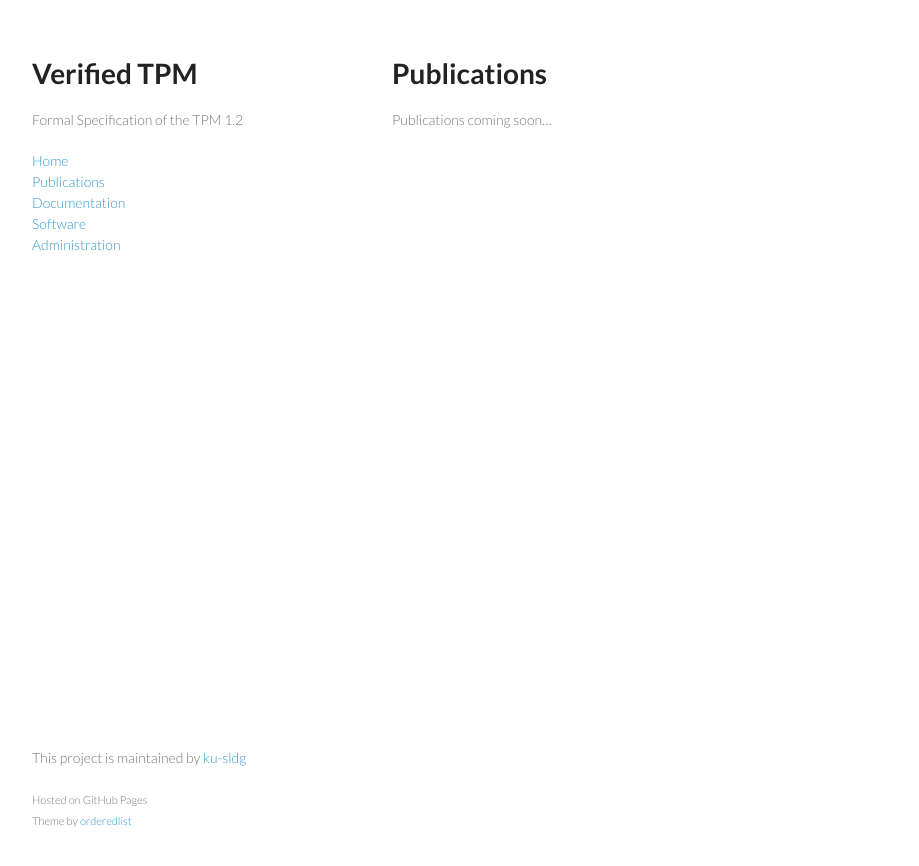
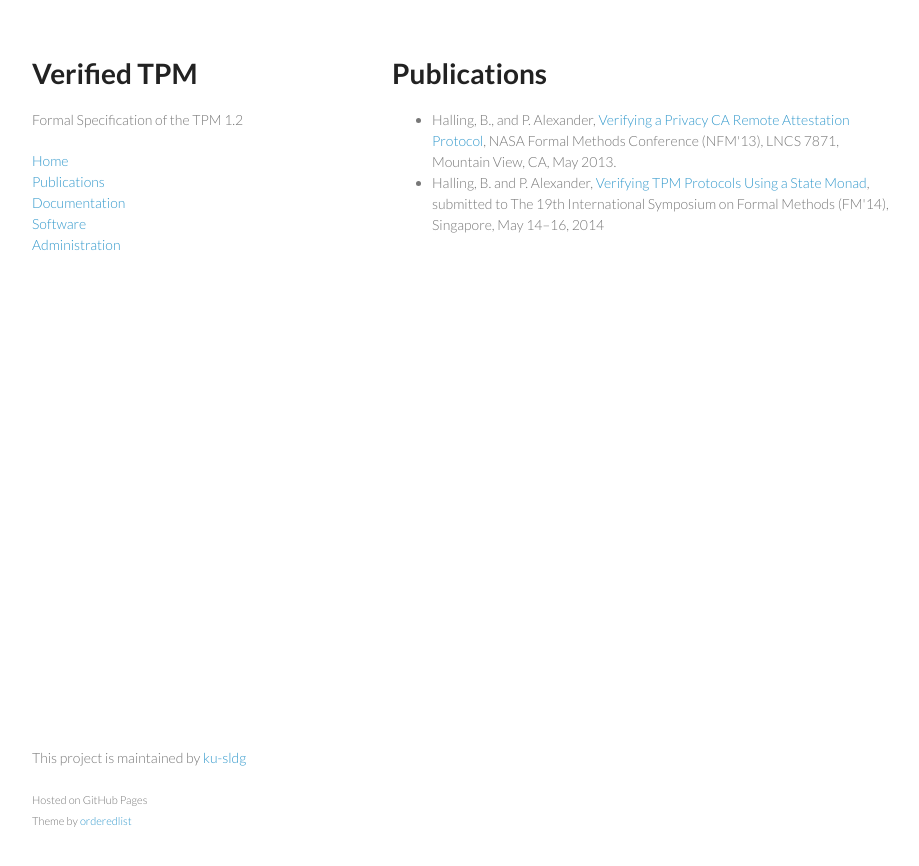
Before and after one commit to ku-sldg/verified-tpm12, a Jekyll site: the page built from publications.md, in a window 1280 px wide. Shown: the top 866 px of the page, without its empty margins (178-1097 px from the left). Built offline with Jekyll 4.4.1, drawn with Linux system fonts in a browser that asks for light colours.

Commit message:
adding publications and releases

```diff
--- /dev/null
+++ b/_data/publications.yml
@@ -0,0 +1,9 @@
+- author: Halling, B., and P. Alexander
+  title: "Verifying a Privacy CA Remote Attestation Protocol"
+  where: NASA Formal Methods Conference (NFM'13), LNCS 7871, Mountain View, CA, May 2013.
+  pdf: nfm13.pdf
+
+- author: Halling, B. and P. Alexander
+  title: Verifying TPM Protocols Using a State Monad
+  where: submitted to The 19th International Symposium on Formal Methods (FM'14), Singapore, May 14–16, 2014
+  pdf: fm14.pdf
--- /dev/null
+++ b/_data/releases.yml
@@ -0,0 +1,4 @@
+- name: PVS TPM Model
+  version: 0.0
+  description: PVS source
+  file: pvs.tgz
--- a/publications.md
+++ b/publications.md
@@ -5,4 +5,8 @@
 
 # Publications
 
-Publications coming soon...
+<ul>
+{% for paper in site.data.publications %}
+<li>{{ paper.author }}, <a href="{{ site.baseurl }}/resources/{{ paper.pdf }}">{{ paper.title }}</a>, {{ paper.where }}</li>
+{% endfor %}
+</ul>
```
Also changed, not shown: software.md (+8 -2 lines), 2 other files.
